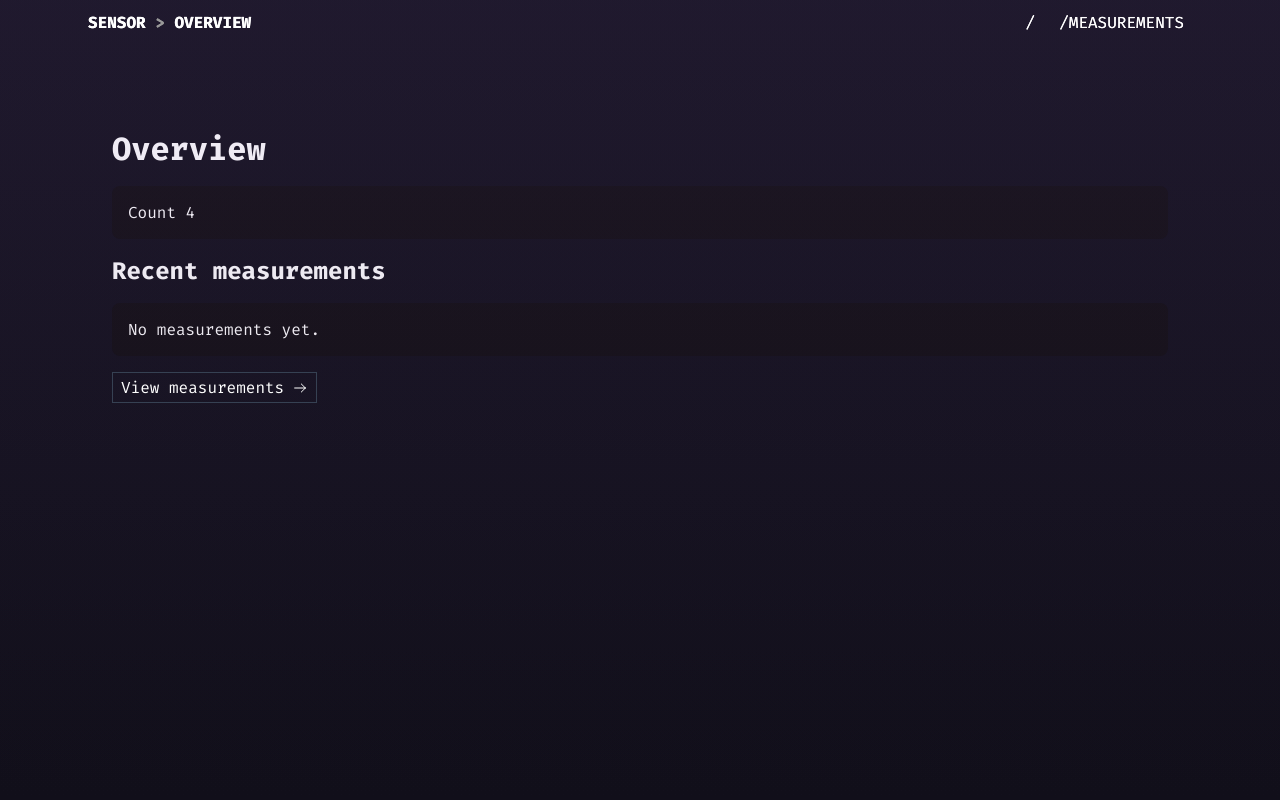
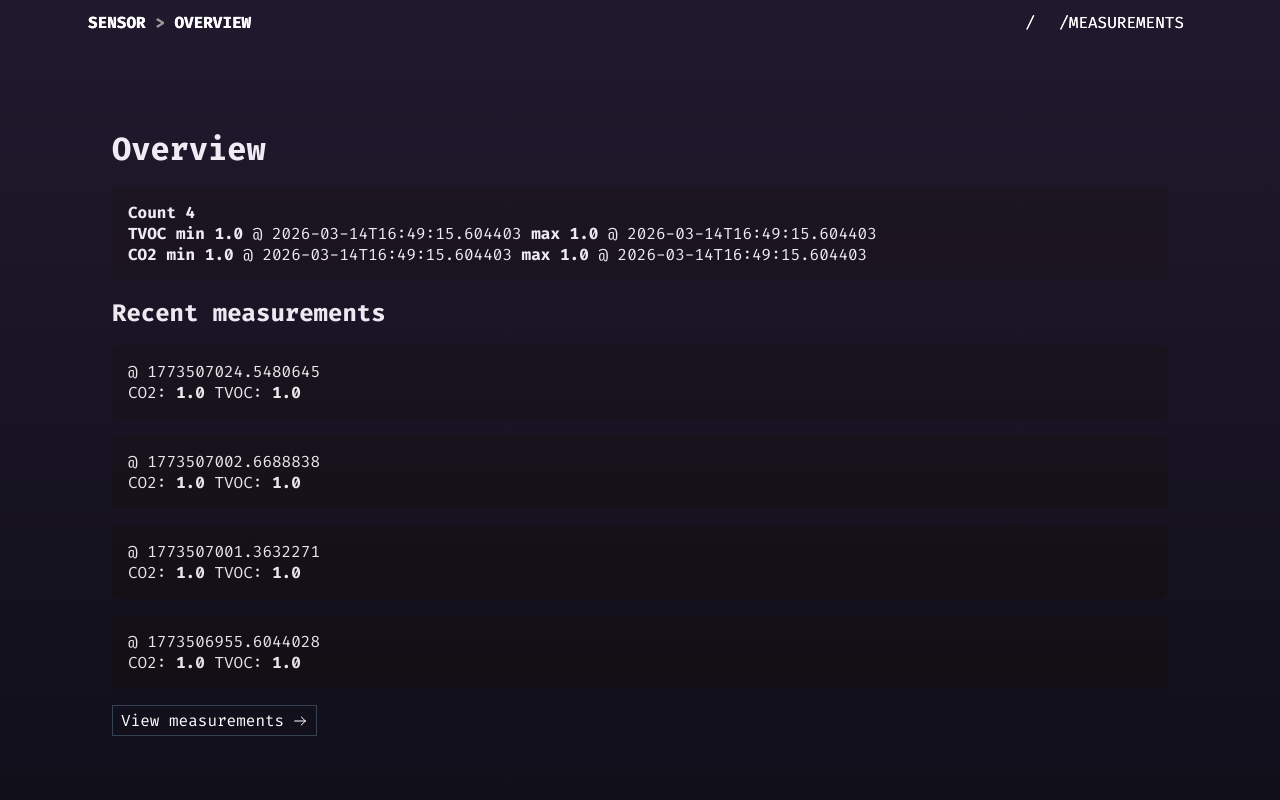
Before and after one commit to danbulant/web-of-things, a Flask app: page / in a window 1280 px wide. Run offline with Flask 3, Linux system fonts and the light colour scheme; data comes from the database, SQL or seed files in the repository; both versions use the stored data as it was after the commit.

Commit message:
working version

```diff
--- a/a5/db.py
+++ b/a5/db.py
@@ -79,12 +79,12 @@ CREATE TABLE IF NOT EXISTS measurements
         return stats
 
     def get_page(self, page: int, page_size: int = 20) -> List[sqlite3.Row]:
-        """Gets a paged list of all measurements. Page is 0 indexed."""
+        """Gets a paged list of all measurements. Page is 1 indexed."""
         with closing(self._conn.cursor()) as cursor:
             cursor.execute(
                 # sql
                 "SELECT timestamp, tvoc, co2 FROM measurements ORDER BY timestamp DESC LIMIT ?, ?",
-                (page_size, (page - 1) * page_size),
+                ((page - 1) * page_size, page_size),
             )
             return cursor.fetchall()
 
--- a/a5/main.py
+++ b/a5/main.py
@@ -1,3 +1,4 @@
+from datetime import datetime
 from time import time
 
 from flask import Flask, g, render_template, request
@@ -8,6 +9,11 @@ from db import DB
 
 app = Flask(__name__)
 htmx = HTMX(app)
+
+
+@app.template_filter()
+def format_datetime(value):
+    return datetime.fromtimestamp(value).isoformat()
 
 
 @app.route("/api/report", methods=["POST"])
@@ -33,7 +39,7 @@ def stats() -> ResponseReturnValue:
     """Gets overall statistics as well as few recent measurements"""
     db = get_db()
     stats = db.get_stats()
-    recents = db.get_page(0, 10)
+    recents = db.get_page(1, 10)
     template = "page/index.html.j2"
     if htmx:
         template = "block/index.html.j2"
--- a/a5/templates/block/index.html.j2
+++ b/a5/templates/block/index.html.j2
@@ -1,10 +1,14 @@
-<div hx-get="/" hx-trigger="every 2s" hx-target="main"></div>
+<div hx-get="/?htmx" hx-trigger="every 2s" hx-target="main"></div>
 
 <h1>Overview</h1>
 
 <article class="card">
     <div class="contents">
-        Count {{ stats.count }}
+        <div>
+            <b>Count {{ stats.count }}</b> <br>
+            <b>TVOC min {{ stats.tvoc_min.tvoc }}</b> @ {{ stats.tvoc_min.timestamp|format_datetime }} <b>max {{ stats.tvoc_max.tvoc }}</b> @ {{ stats.tvoc_max.timestamp|format_datetime }} <br>
+            <b>CO2 min {{ stats.co2_min.co2 }}</b> @ {{ stats.co2_min.timestamp|format_datetime }} <b>max {{ stats.co2_max.co2 }}</b> @ {{ stats.co2_max.timestamp|format_datetime }}
+        </div>
     </div>
 </article>
 
@@ -14,8 +18,10 @@
     <article class="card">
         <div class="contents">
             <header>@ {{row['timestamp']}}</header>
-            CO2: {{row['co2']}}
-            TVOC: {{row['tvoc']}}
+            <div>
+                CO2: <b>{{row['co2']}}</b>
+                TVOC: <b>{{row['tvoc']}}</b>
+            </div>
         </div>
     </article>
 {% else %}
--- a/a5/templates/block/measurements.html.j2
+++ b/a5/templates/block/measurements.html.j2
@@ -1,4 +1,4 @@
-<div hx-get="/measurements" hx-trigger="every 2s" hx-target="main"></div>
+<div hx-get="/measurements?htmx" hx-trigger="every 2s" hx-target="main"></div>
 
 <h1>Measurements</h1>
 <p>Page {{page}}</p>
@@ -21,10 +21,10 @@
 
 <div>
     {% if page > 1 %}
-        <a href="/measurements?page={{page+1}}" class="btn btn-link">Previous page</a>
+        <a href="/measurements?page={{page+1}}" hx-get="/measurements?page={{page+1}}&htmx" hx-target="main" class="btn btn-link">Previous page</a>
     {% endif %}
     {% if has_next_page %}
-        <a href="/measurements?page={{page-1}}" class="btn btn-link">Next page</a>
+        <a href="/measurements?page={{page-1}}" hx-get="/measurements?page={{page-1}}&htmx" hx-target="main" class="btn btn-link">Next page</a>
     {% endif %}
 
     <a href="/" class="btn btn-link">View statistics</a>
```
Also changed, not shown: a5/greetings.db, 1 other file.
